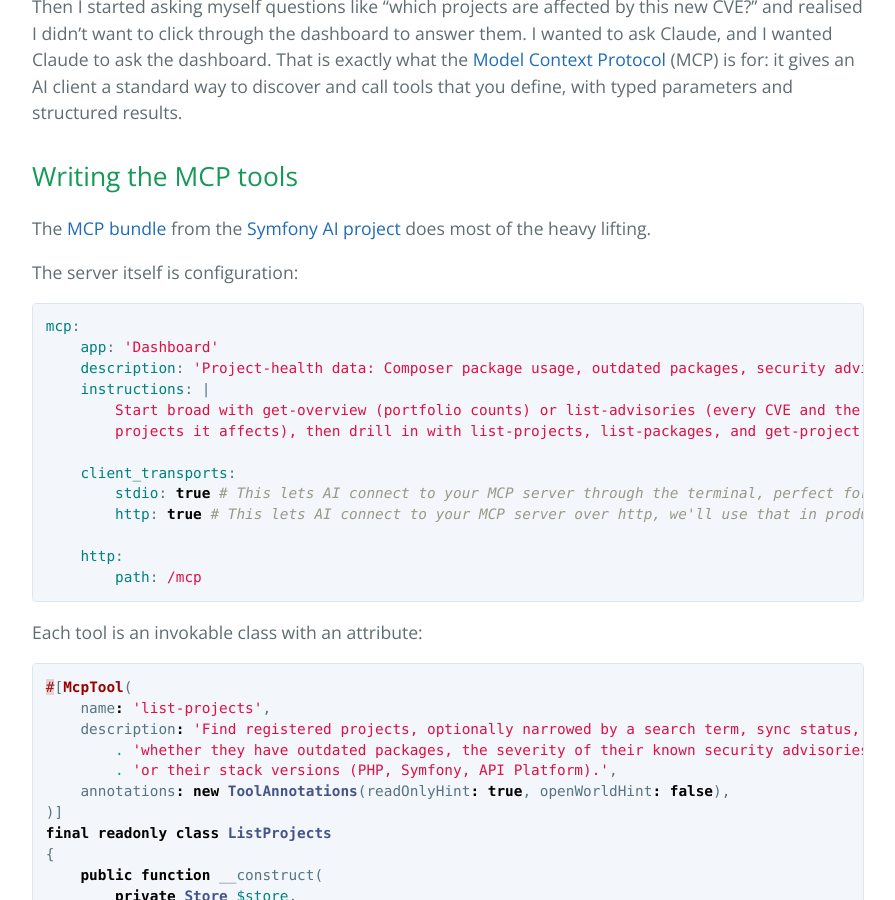
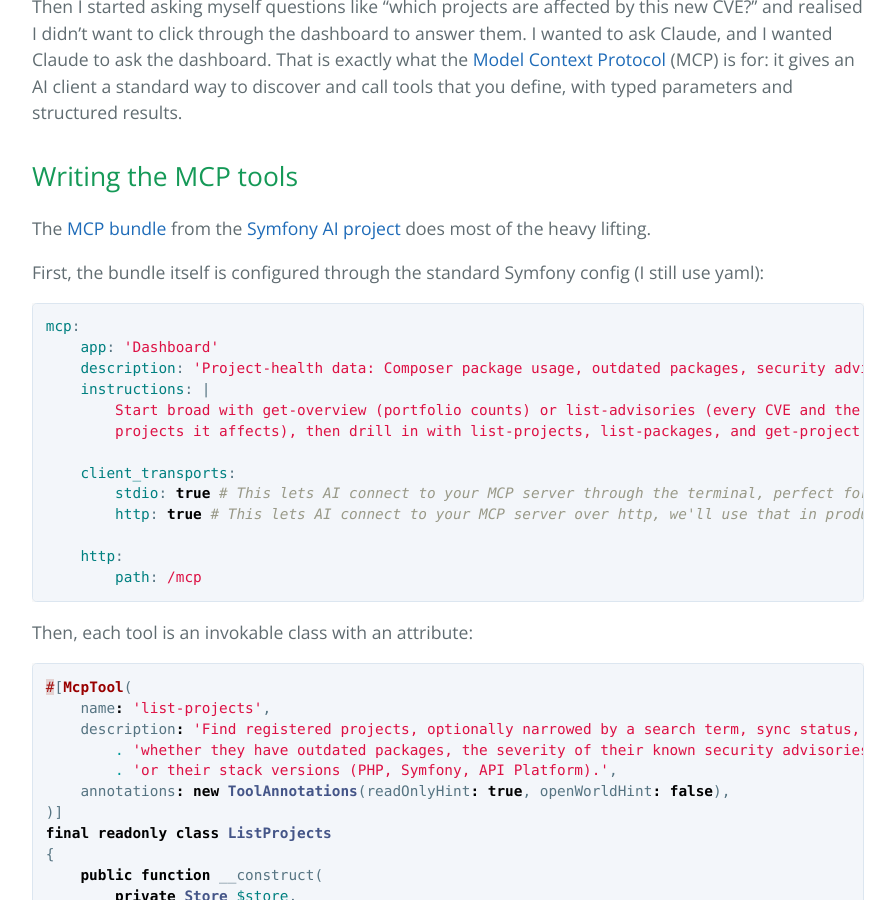
Before and after one commit to TimoBakx/timobakx.github.io, a Jekyll site: the page built from _posts/2026-07-20-an-mcp-server-in-symfony-with-oauth-on-both-sides.md, in a window 1280 px wide and 900 px high, scrolled down 749 px. Shown: the whole window, without its empty margins (192-1087 px from the left). Built offline with Jekyll 4.4.1, drawn with Linux system fonts in a browser that asks for light colours.

Commit message:
Fixed typo

````diff
--- a/_posts/2026-07-20-an-mcp-server-in-symfony-with-oauth-on-both-sides.md
+++ b/_posts/2026-07-20-an-mcp-server-in-symfony-with-oauth-on-both-sides.md
@@ -27,7 +27,7 @@ parameters and structured results.
 
 The [MCP bundle][_mcp_bundle] from the [Symfony AI project][_symfony_ai] does most of the heavy lifting.
 
-The server itself is configuration:
+First, the bundle itself is configured through the standard Symfony config (I still use yaml):
 
 ```yaml
 mcp:
@@ -46,7 +46,7 @@ mcp:
 ```
 
 
-Each tool is an invokable class with an attribute:
+Then, each tool is an invokable class with an attribute:
 
 ```php
 #[McpTool(
````
